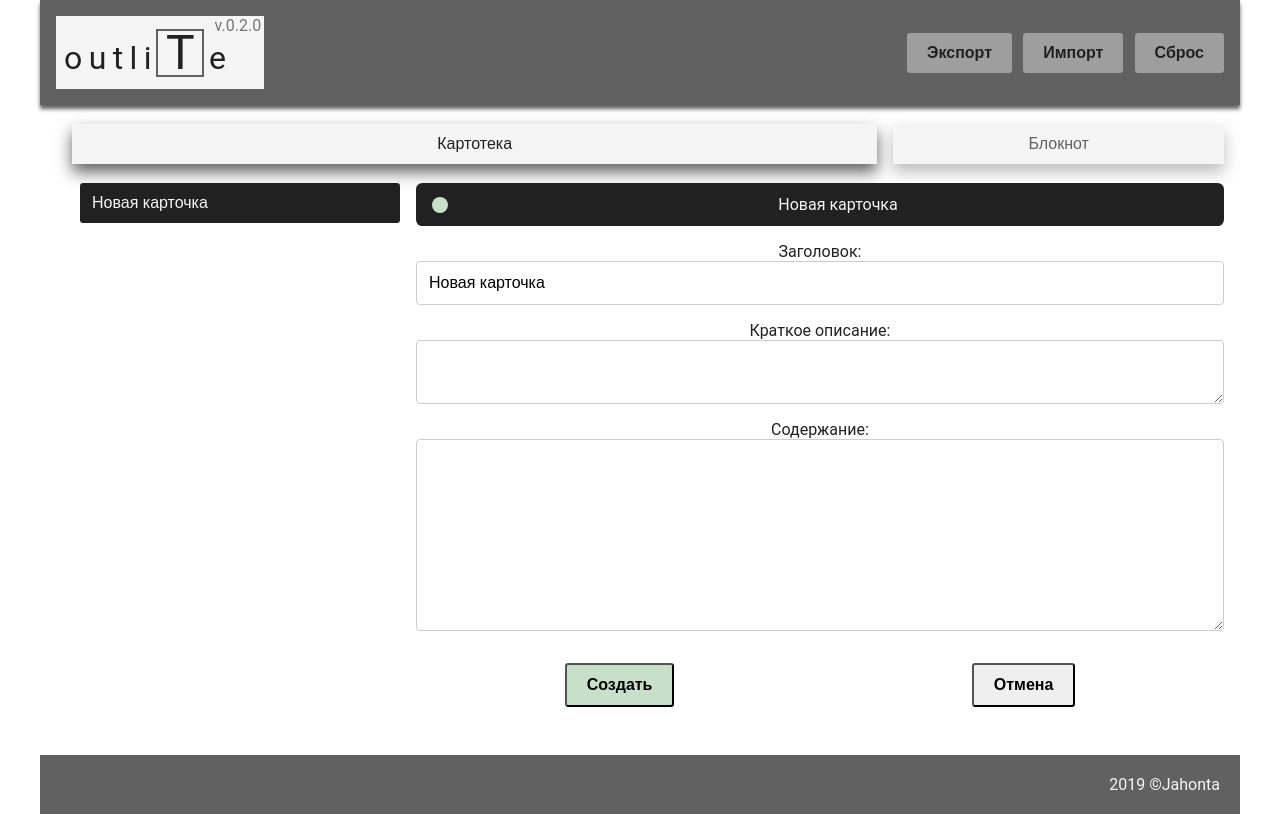
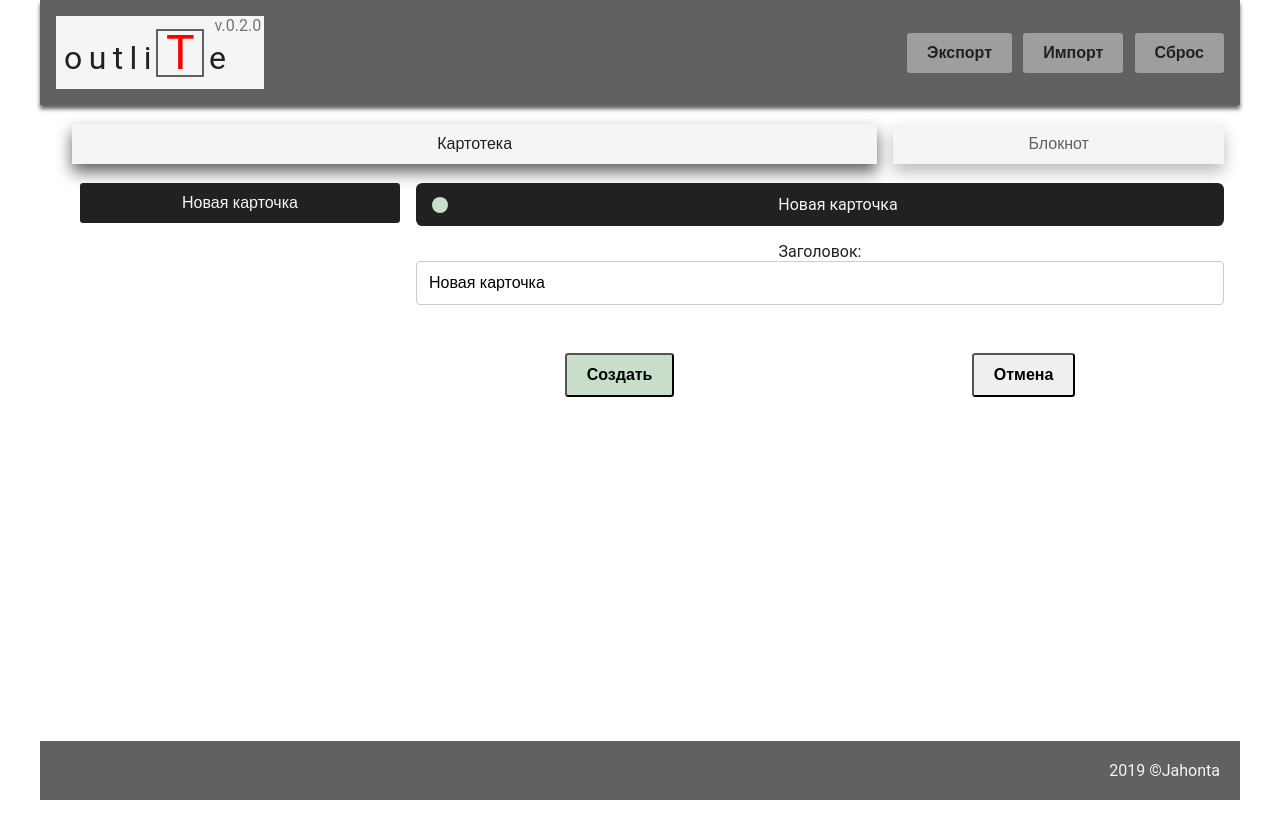
Before and after one commit to Jahonta/outlite, a React (Create React App) app: page / in a window 1280 px wide. Built offline with nearby package versions, Linux system fonts and the light colour scheme.

Commit message:
reduce new card fields

```diff
--- a/src/components/CardInspector.js
+++ b/src/components/CardInspector.js
@@ -1,6 +1,7 @@
 import React, {useState, useEffect} from 'react';
 
 const CardInspector = (props) => {
+  // Hooks
   const [title, setTitle] = useState(props.active.title);
   const [excerpt, setExcerpt] = useState(props.active.excerpt);
   const [content, setContent] = useState(props.active.content);
@@ -14,6 +15,7 @@ useEffect(() => {
 [props.active]
 );
 
+// Data
 const card = {
     id: props.active.id,
     title,
@@ -22,14 +24,15 @@ const card = {
     status: props.active.status,
 };
 
+
 const autosave = () => {
   if (props.active.id === 0) return;
   props.submitHandler(card);
   setSaved(true)
 };
 
+// Handlers
   const handleChange = (e) => {
-    setSaved(false);
     switch (e.target.name) {
       case 'title':
         setTitle(e.target.value);
@@ -82,8 +85,11 @@ const autosave = () => {
           onChange={handleChange}
           onBlur={() => autosave()}
           className="CardInspector-input"
+          required={true}
         />
-
+{
+          props.active.id !== 0 ?
+          <>
           Краткое описание:
         <textarea
           type="text"
@@ -94,7 +100,7 @@ const autosave = () => {
           className="CardInspector-excerpt"
         />
 
-          Содержание:
+          Полный текст:
           <textarea
           value={content}
           name="content"
@@ -103,15 +109,15 @@ const autosave = () => {
           className="CardInspector-content"
         />
 
-          {
-            props.active.id !== 0 ?
+
               <button
           type="button"
           data-action="delete"
           className="btn CardInspector-delete"
           onClick={handleClick}>
             Удалить
-          </button> :
+          </button>
+          </> :
           <div className="CardInspector-btnBox">
           <button
           type="submit"
--- a/src/styles/cardmode.css
+++ b/src/styles/cardmode.css
@@ -4,7 +4,9 @@
   color: var(--primary-text-color);
   display: flex;
   justify-content: space-between;
+  align-items: stretch;
   padding-bottom: 2rem;
+  min-height: 32rem;
 }
 
 .Accordion,
@@ -84,12 +86,12 @@
 
 .isNew.CardList-cardButton {
   position: sticky;
+  justify-content: center;
   top: -1rem;
   margin-top: -1rem;
   background-color: var(--text-primary-color);
   color: var(--light-primary-color);
   width: 100%;
-  text-align: center;
 }
 
 .CardList-cardNum {
@@ -142,6 +144,7 @@
 
 .CardInspector {
   width: 70%;
+  align-self: flex-start;
   display: flex;
   flex-direction: column;
 }
@@ -198,6 +201,7 @@
 }
 
 .CardInspector-btnBox {
+  margin-top: 2rem;
   width: 100%;
   display: flex;
   justify-content: space-around;
--- a/src/styles/common.css
+++ b/src/styles/common.css
@@ -55,7 +55,7 @@ body {
 
 .Logo-title--letter {
   position: relative;
-  color: var(--danger);
+  color: var(--danger-text);
   font-size: 3rem;
   margin: 0.5rem;
 }
```
Also changed, not shown: 1 other file (tests, documents, lock files or other folders).
